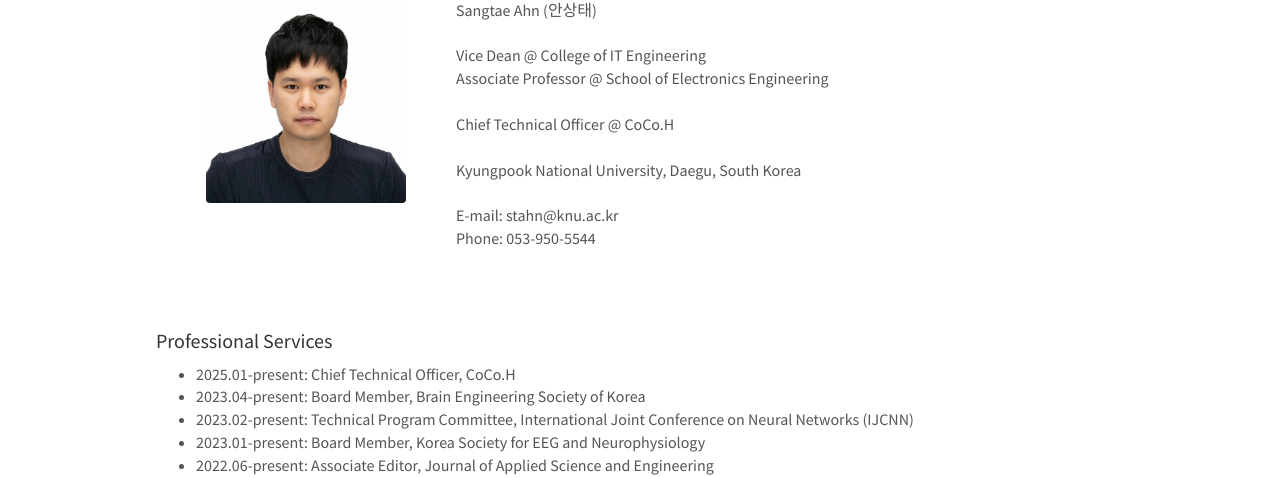
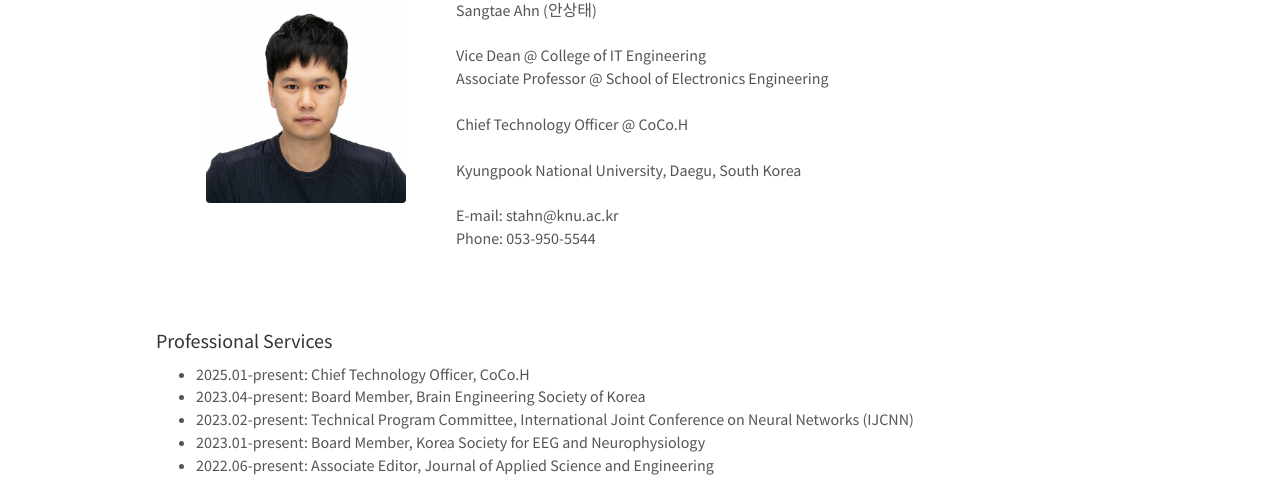
Before and after one commit to KNU-BrainAI/knu-brainai.github.io, a Jekyll site: the page built from _pages/professor.md, in a window 1280 px wide and 900 px high. Shown: the part 117-594 px from the top of the window. Built offline with Jekyll 4.4.1, drawn with Linux system fonts in a browser that asks for light colours; nearby versions of some CDN libraries.

Commit message:
Update professor.md

```diff
--- a/_pages/professor.md
+++ b/_pages/professor.md
@@ -11,7 +11,7 @@ permalink: /professor/
 Sangtae Ahn (안상태) <br/><br/>
 Vice Dean @ College of IT Engineering  <br/>
 Associate Professor @ School of Electronics Engineering<br/><br/>
-Chief Technical Officer @ CoCo.H <br/><br/>
+Chief Technology Officer @ CoCo.H <br/><br/>
 Kyungpook National University, Daegu, South Korea<br/>
 <br/>
 E-mail: stahn@knu.ac.kr<br/>
@@ -19,7 +19,7 @@ Phone: 053-950-5544<br/><br/>
 <br/><br/>
 
 #### Professional Services
-- 2025.01-present: Chief Technical Officer, CoCo.H
+- 2025.01-present: Chief Technology Officer, CoCo.H
 - 2023.04-present: Board Member, Brain Engineering Society of Korea
 - 2023.02-present: Technical Program Committee, International Joint Conference on Neural Networks (IJCNN)
 - 2023.01-present: Board Member, Korea Society for EEG and Neurophysiology
```
